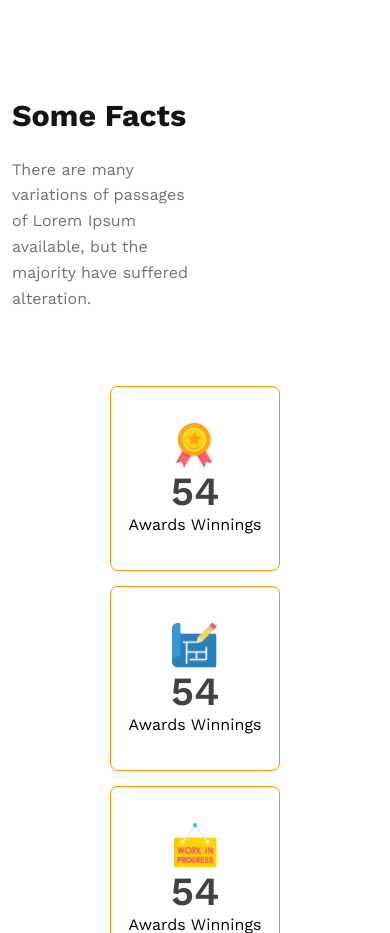
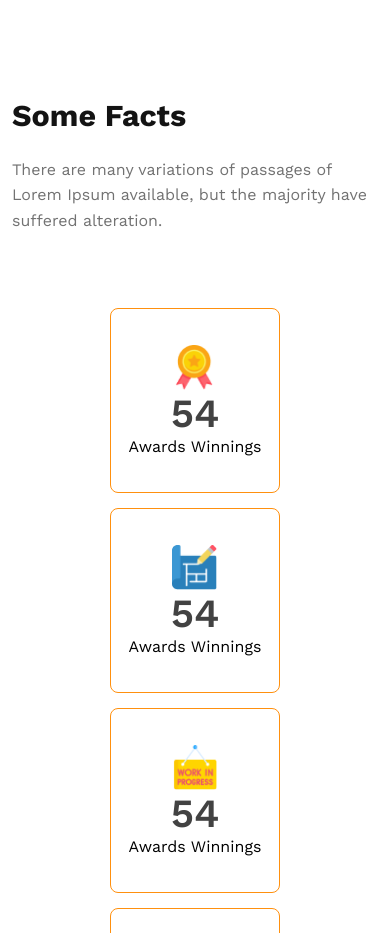
Before and after one commit to rabiulh6/g3-architects-website, a plain HTML site: page index.html in a window 390 px wide. Shown: the part 3240-4173 px from the top of the page. Drawn offline with nearby package versions, Linux system fonts and the light colour scheme.

Commit message:
Fixed some issues

```diff
--- a/assets/css/responsive.css
+++ b/assets/css/responsive.css
@@ -64,6 +64,10 @@ Large	        ≥992px
     .sf-icon-wrapper {
         justify-content: space-around;
     }
+
+    .sf-desc {
+        width: 100%;
+    }
 }
 
 /* Small Screen Styles */
@@ -110,6 +114,10 @@ Large	        ≥992px
     .sf-icon-wrapper {
         justify-content: space-around;
     }
+
+    .sf-desc {
+        width: 100%;
+    }
 }
 
 /* Medium Screen Styles */
--- a/assets/css/style.css
+++ b/assets/css/style.css
@@ -273,7 +273,7 @@ a {
 
 .sf-desc {
   text-align: left;
-  max-width: 50%;
+  width: 50%;
   padding: 24px 0;
 }
 
```
